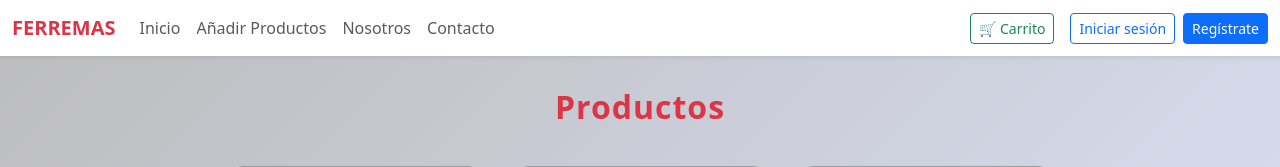
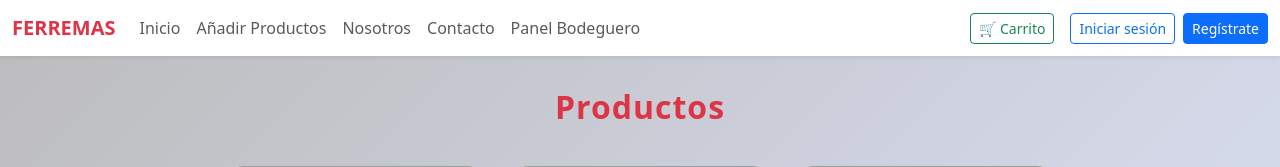
Before and after one commit to Mahernds/integracion, a Django app: page / in a window 1280 px wide. Shown: the top 167 px of the page. Run offline with Django 5.2, Linux system fonts and the light colour scheme; data comes from the database, SQL or seed files in the repository; both versions use the stored data as it was after the commit; grey boxes are pictures that could not be loaded.

Commit message:
panel bodeguero

```diff
--- a/simple_shop/store/templates/store/add_product.html
+++ b/simple_shop/store/templates/store/add_product.html
@@ -1,4 +1,5 @@
 {% extends 'store/base.html' %}
+{% load static %}
 
 {% block title %}Agregar Producto - {{ block.super }}{% endblock %}
 
--- a/simple_shop/store/templates/store/base.html
+++ b/simple_shop/store/templates/store/base.html
@@ -26,6 +26,7 @@
                     <li class="nav-item"><a class="nav-link" href="{% url 'add_product' %}">Añadir Productos</a></li>
                     <li class="nav-item"><a class="nav-link" href="#">Nosotros</a></li>
                     <li class="nav-item"><a class="nav-link" href="#">Contacto</a></li>
+                    <li class="nav-item"><a class="nav-link" href="{% url 'bodega' %}">Panel Bodeguero</a></li>
                 </ul>
                 <div class="d-flex align-items-center ms-auto">
                     <a href="{% url 'carrito' %}" class="btn btn-outline-success btn-sm me-3">
--- a/simple_shop/store/urls.py
+++ b/simple_shop/store/urls.py
@@ -10,4 +10,5 @@ urlpatterns = [
     path('logout/', LogoutView.as_view(next_page='product_list'), name='logout'),
     path('add_product/', views.add_product, name='add_product'),
     path('carrito/', views.carrito, name='carrito'),
+    path('bodega/', views.vista_bodeguero, name='bodega'),
 ]
--- a/simple_shop/store/views.py
+++ b/simple_shop/store/views.py
@@ -3,7 +3,7 @@
 from django.shortcuts import render, redirect
 from django.contrib.auth.forms import UserCreationForm
 from django.contrib.auth import login # Added login import
-from django.contrib.auth.decorators import login_required
+from django.contrib.auth.decorators import login_required, user_passes_test
 from django.contrib.auth.views import LoginView, LogoutView
 from .models import Product
 from .forms import ProductForm
@@ -41,3 +41,13 @@ def product_list(request):
 
 def carrito(request):
     return render(request, 'store/carrito.html')
+
+
+#bodeguero view
+def es_bodeguero(user):
+    return user.groups.filter(name='Bodeguero').exists()
+
+@user_passes_test(es_bodeguero)
+def vista_bodeguero(request):
+    # Aquí va la lógica para organizar inventario, etc.
+    return render(request, 'store/bodega.html')
```
Also changed, not shown: simple_shop/store/templates/store/bodega.html (added, +7 -0 lines), simple_shop/db.sqlite3.
